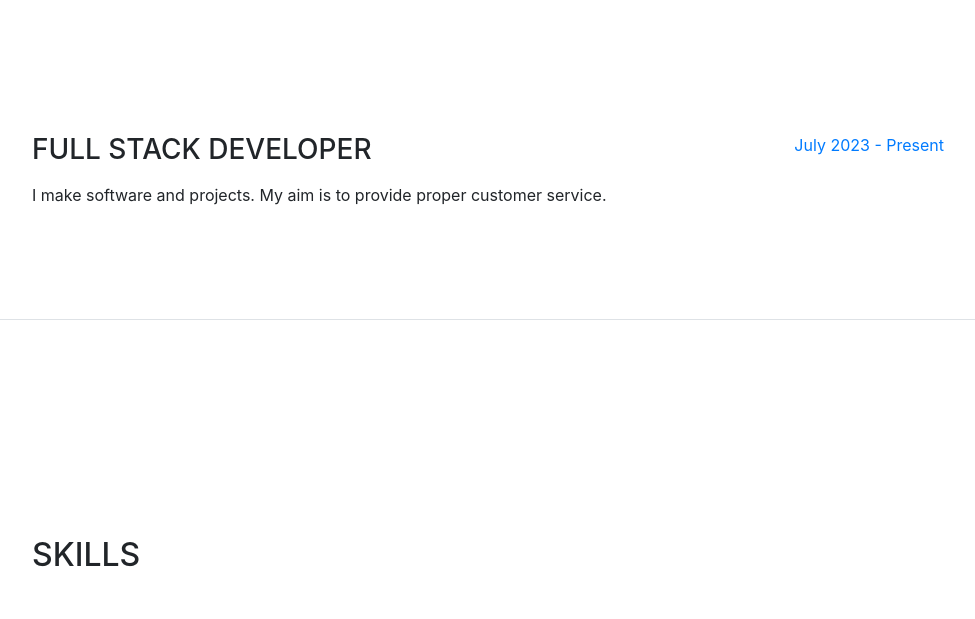
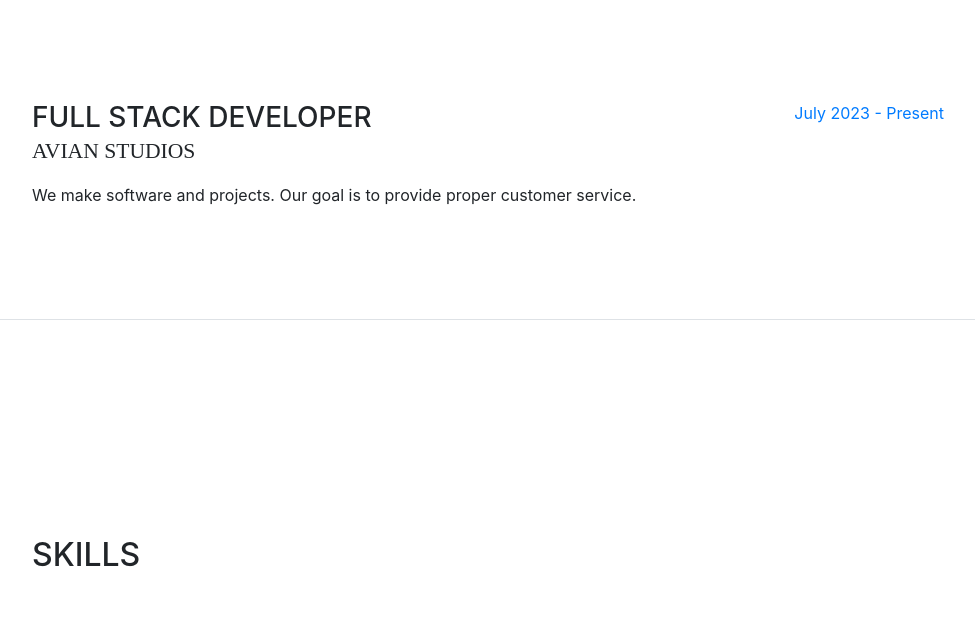
Before and after one commit to theavian/theavian.github.io, a website with bundled scripts: page index.html in a window 1280 px wide. Shown: the part 1280-1899 px from the top of the page, without its empty margins (288-1263 px from the left). Built offline with nearby package versions, Linux system fonts and the light colour scheme; a web font is replaced by a local one.

Commit message:
Update index.html

```diff
--- a/index.html
+++ b/index.html
@@ -113,8 +113,8 @@
         <div class="resume-item d-flex flex-column flex-md-row mb-5">
             <div class="resume-content mr-auto">
               <h3 class="mb-0">Full stack Developer</h3>
-              <div class="subheading mb-3"></div>
-              <p>I make software and projects. My aim is to provide proper customer service.</p>
+              <div class="subheading mb-3">Avian studios</div>
+              <p>We make software and projects. Our goal is to provide proper customer service.</p>
             </div>
             <div class="resume-date text-md-right">
               <span class="text-primary">July 2023 - Present</span>
```
